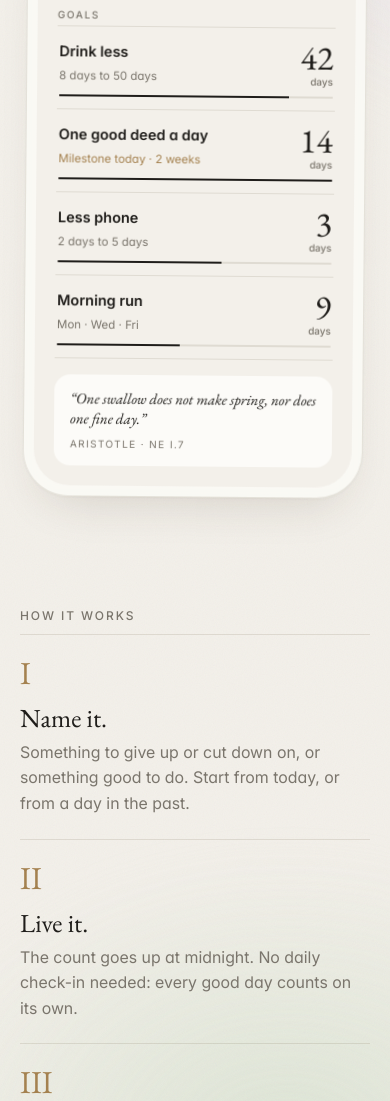
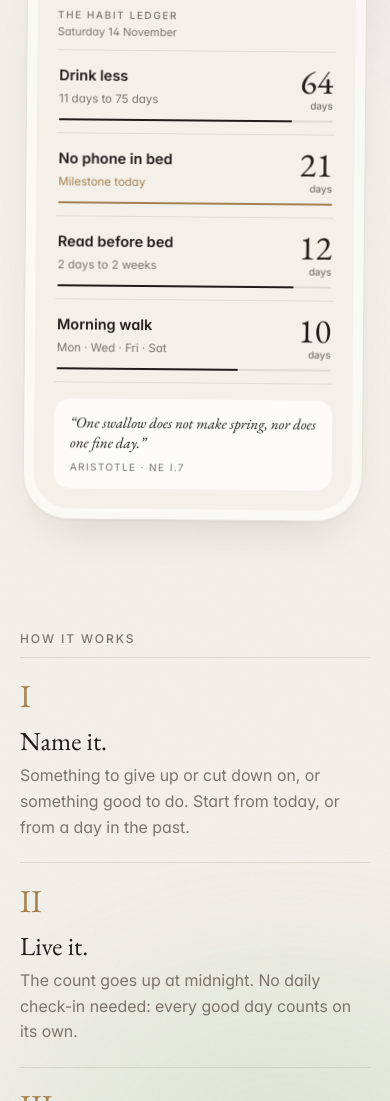
Before and after one commit to admintoolcrate/Stagira, a Jekyll site: the page built from docs/index.html, in a window 390 px wide and 1400 px high, scrolled down 465 px, cut to the strip 299-1400 px from the top of the window. Built offline with Jekyll 4.4.1, drawn with Linux system fonts in a browser that asks for light colours; some of the changed text lies outside the part shown.

Commit message:
Website: catch up with the app (3.4 to 3.10)
- A look inside: the seven store screenshots, drawn from the real screens,
  in a row that scrolls sideways (WebP, 720x1280, 252 KB in all, lazy-loaded)
- Feature cards: Your year (the shareable year card) and Eight palettes
  (Paper, Snow, Stone, Sage, Ocean, Rose, Lavender, Dusk) added; widgets now
  name all four, including the daily Aristotle passage and the Dawn and Dusk
  styles; milestones mention the 71 verified passages; four across on wide screens
- The phone mockup matches the Goals screen as it is now: the date under the
  title, the same goals as the screenshots, gold milestone lines
- Reminders: reworded for per-goal reminders, which may name a goal (only by
  its cover name if private, and none with the app lock on)

Co-Authored-By: Claude Opus 5.5 <noreply@anthropic.com>
Claude-Session: https://claude.ai/code/session_01FmhBVjwDvJRXRf24hPQYmS

```diff
--- a/docs/assets/site.css
+++ b/docs/assets/site.css
@@ -303,3 +303,18 @@ section:first-child, .hero-bg + section { margin-top: 0; }
 
 /* Page not found: centred in the space between header and footer */
 .notfound { min-height: 46vh; display: flex; flex-direction: column; justify-content: center; }
+
+/* The mockup, as the app is now: the date under the title, gold milestone lines */
+.screen-date { margin: -2px 0 8px; font-size: 11px; color: var(--muted); }
+.ledger .milestone .line i { background: var(--gold); }
+
+/* Eight feature cards: four across on wide screens */
+@media (min-width: 1001px) { .grid { grid-template-columns: repeat(4, 1fr); } }
+@media (min-width: 641px) and (max-width: 1000px) { .grid { grid-template-columns: 1fr 1fr; } }
+
+/* A look inside: the real screens in a row that scrolls sideways, snapping to each */
+.shots { display: flex; gap: 18px; margin: 0; padding: 4px 2px 18px; list-style: none; overflow-x: auto; scroll-snap-type: x mandatory; scrollbar-width: thin; scrollbar-color: var(--mark) transparent; }
+.shots li { flex: 0 0 auto; width: clamp(200px, 23%, 248px); scroll-snap-align: start; }
+.shots img { display: block; width: 100%; height: auto; border-radius: 22px; border: 1px solid var(--rule); box-shadow: var(--shadow); background: var(--card-solid); }
+.shots:focus-visible { outline-offset: 6px; }
+@media (max-width: 640px) { .shots li { width: 68%; } }
--- a/docs/index.html
+++ b/docs/index.html
@@ -29,31 +29,32 @@ description: Stagira is a quiet habit tracker for Android. Pick something to giv
   <div class="phone" aria-label="An example ledger in the app" role="img">
     <div class="screen">
       <div class="screen-top"><span class="screen-title">Stagira</span><span class="screen-plus" aria-hidden="true">+</span></div>
-      <p class="screen-label">Goals</p>
+      <p class="screen-label">The Habit Ledger</p>
+      <p class="screen-date">Saturday 14 November</p>
       <ul class="ledger" aria-hidden="true">
         <li>
           <span class="name">Drink less</span>
-          <span class="note">8 days to 50 days</span>
-          <span class="count">42<small>days</small></span>
-          <span class="line"><i style="--w:84%"></i></span>
+          <span class="note">11 days to 75 days</span>
+          <span class="count">64<small>days</small></span>
+          <span class="line"><i style="--w:85%"></i></span>
         </li>
         <li class="milestone">
-          <span class="name">One good deed a day</span>
-          <span class="note">Milestone today · 2 weeks</span>
-          <span class="count">14<small>days</small></span>
+          <span class="name">No phone in bed</span>
+          <span class="note">Milestone today</span>
+          <span class="count">21<small>days</small></span>
           <span class="line"><i style="--w:100%"></i></span>
         </li>
         <li>
-          <span class="name">Less phone</span>
-          <span class="note">2 days to 5 days</span>
-          <span class="count">3<small>days</small></span>
-          <span class="line"><i style="--w:60%"></i></span>
+          <span class="name">Read before bed</span>
+          <span class="note">2 days to 2 weeks</span>
+          <span class="count">12<small>days</small></span>
+          <span class="line"><i style="--w:86%"></i></span>
         </li>
         <li>
-          <span class="name">Morning run</span>
-          <span class="note">Mon · Wed · Fri</span>
-          <span class="count">9<small>days</small></span>
-          <span class="line"><i style="--w:45%"></i></span>
+          <span class="name">Morning walk</span>
+          <span class="note">Mon · Wed · Fri · Sat</span>
+          <span class="count">10<small>days</small></span>
+          <span class="line"><i style="--w:66%"></i></span>
         </li>
       </ul>
       <div class="screen-quote">
@@ -73,6 +74,19 @@ description: Stagira is a quiet habit tracker for Android. Pick something to giv
   </ol>
 </section>
 
+<section id="look" class="look reveal" aria-labelledby="look-h">
+  <h2 id="look-h" class="label">A look inside</h2>
+  <ul class="shots" tabindex="0" aria-label="Screens from the app">
+    <li><img src="{{ '/assets/screens/1-goals.webp' | relative_url }}" alt="Count the days you keep: the Goals screen, each goal with its count of days" width="720" height="1280" loading="lazy" decoding="async"></li>
+    <li><img src="{{ '/assets/screens/2-goal.webp' | relative_url }}" alt="Every day you hold to it adds to the count: a goal's page, 64 days of Drink less" width="720" height="1280" loading="lazy" decoding="async"></li>
+    <li><img src="{{ '/assets/screens/3-overview.webp' | relative_url }}" alt="How it's all going, at a glance: the Overview, with days kept and what's coming up" width="720" height="1280" loading="lazy" decoding="async"></li>
+    <li><img src="{{ '/assets/screens/4-week.webp' | relative_url }}" alt="A weekly review, without the guilt: this week against the last" width="720" height="1280" loading="lazy" decoding="async"></li>
+    <li><img src="{{ '/assets/screens/5-year.webp' | relative_url }}" alt="Your year, in one card: days kept, longest run and milestones, to keep or share" width="720" height="1280" loading="lazy" decoding="async"></li>
+    <li><img src="{{ '/assets/screens/6-dark.webp' | relative_url }}" alt="No ads, no account. Just your ledger: the Goals screen in dark mode" width="720" height="1280" loading="lazy" decoding="async"></li>
+    <li><img src="{{ '/assets/screens/7-palettes.webp' | relative_url }}" alt="Eight palettes. Make it yours: Paper, Snow, Stone, Sage, Ocean, Rose, Lavender and Dusk" width="720" height="1280" loading="lazy" decoding="async"></li>
+  </ul>
+</section>
+
 <figure class="passage reveal">
   <blockquote>Similarly we become just by doing just acts, temperate by doing temperate acts, brave by doing brave acts.</blockquote>
   <figcaption><span><b>ARISTOTLE</b>Nicomachean Ethics II.1 · 1103b · tr. H. Rackham</span></figcaption>
@@ -110,7 +124,17 @@ description: Stagira is a quiet habit tracker for Android. Pick something to giv
     <li>
       <svg viewBox="0 0 24 24" aria-hidden="true"><rect x="3" y="3" width="8" height="8" rx="2"/><rect x="13" y="3" width="8" height="8" rx="2"/><rect x="3" y="13" width="18" height="8" rx="2"/></svg>
       <b>Home-screen widgets</b>
-      <span>Show one goal, your week at a glance, or your whole ledger, in a solid, see-through or clear style.</span>
+      <span>One goal, your week, your whole ledger, or a new passage from Aristotle each day. Solid, glass, clear, Dawn or Dusk.</span>
+    </li>
+    <li>
+      <svg viewBox="0 0 24 24" aria-hidden="true"><rect x="5" y="3" width="14" height="18" rx="2"/><path d="M9 8h6M9 12h6M9 16h3"/></svg>
+      <b>Your year, in one card</b>
+      <span>Days kept, your longest run and milestones for the year so far, to keep or share. Private goals are never named.</span>
+    </li>
+    <li>
+      <svg viewBox="0 0 24 24" aria-hidden="true"><circle cx="12" cy="12" r="9"/><circle cx="8.5" cy="10" r="1.3"/><circle cx="12" cy="7.5" r="1.3"/><circle cx="15.5" cy="10" r="1.3"/><path d="M12 21a3 3 0 0 1 0-6h2a2 2 0 0 0 2-2"/></svg>
+      <b>Eight palettes</b>
+      <span>Paper, Snow, Stone, Sage, Ocean, Rose, Lavender or Dusk, each with its own ink, in light and dark.</span>
     </li>
   </ul>
 </section>
@@ -126,7 +150,7 @@ description: Stagira is a quiet habit tracker for Android. Pick something to giv
     <li><b>Private titles</b><span>Give a goal a cover name, like “No more corn”, and keep the real name and note encrypted behind a PIN.</span></li>
     <li><b>App lock</b><span>Unlock with your fingerprint, face or screen lock, and hide the app from recent apps and screenshots if you like.</span></li>
     <li><b>Optional sync</b><span>Sync to your own Google Drive, and encrypt it with a passphrase only you know if you like.</span></li>
-    <li><b>Discreet reminders</b><span>Reminders just say “A moment for your ledger”, so your goals never appear on the lock screen.</span></li>
+    <li><b>Discreet reminders</b><span>A private goal is only ever named by its cover name, and with the app lock on, reminders name no goal at all.</span></li>
   </ul>
 </section>
 
```
Also changed, not shown: other parts of docs/index.html (+1 -1 lines), docs/assets/screens/1-goals.webp (added), docs/assets/screens/2-goal.webp (added), docs/assets/screens/3-overview.webp (added), docs/assets/screens/4-week.webp (added), docs/assets/screens/5-year.webp (added), docs/assets/screens/6-dark.webp (added), docs/assets/screens/7-palettes.webp (added).
